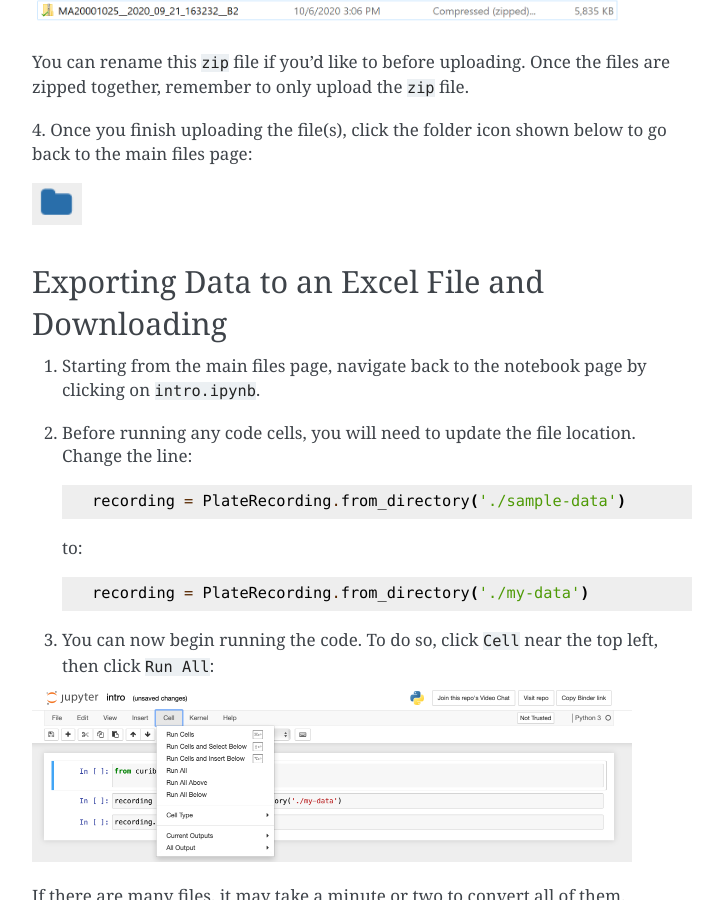
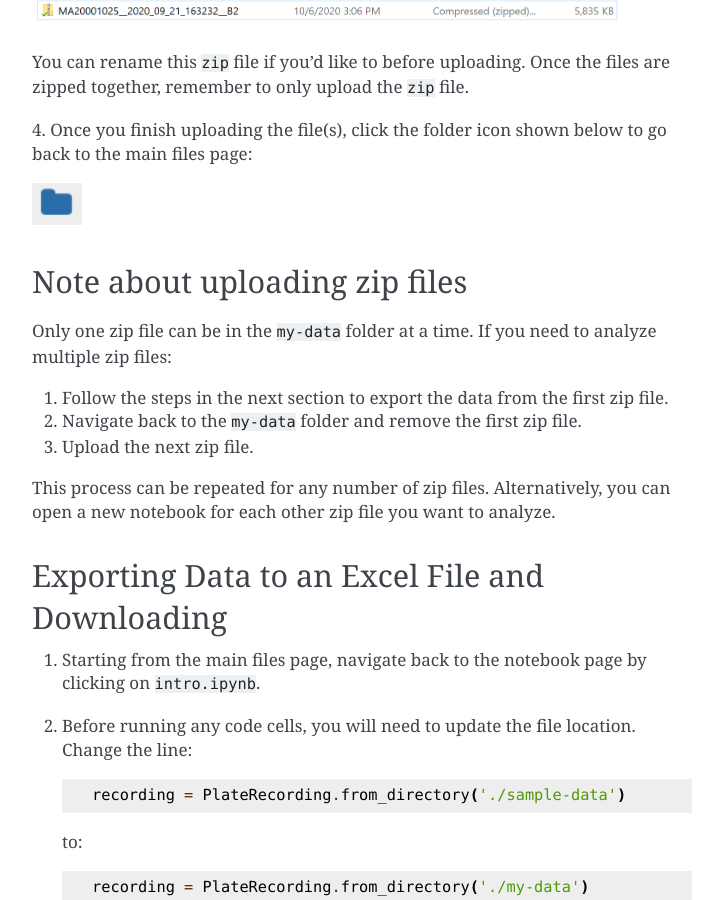
Before and after one commit to CuriBio/curibio.sdk, a Sphinx documentation site: the page built from docs/source/gettingstarted.rst, in a window 1280 px wide and 900 px high, scrolled down 3251 px. Shown: the whole window, without its empty margins (388-1111 px from the left). Built offline with Sphinx 7.4.7, drawn with Linux system fonts in a browser that asks for light colours; some of the changed text lies outside the part shown.

Commit message:
added note about uploading mutliple zip files

```diff
--- a/docs/source/gettingstarted.rst
+++ b/docs/source/gettingstarted.rst
@@ -104,6 +104,23 @@ back to the main files page:
 .. image:: images/folder_icon.png
     :width: 50
 
+
+Note about uploading zip files
+------------------------------
+
+Only one zip file can be in the ``my-data`` folder at a time.
+If you need to analyze multiple zip files:
+
+1. Follow the steps in the next section to export the data from the first zip file.
+
+2. Navigate back to the ``my-data`` folder and remove the first zip file.
+
+3. Upload the next zip file.
+
+This process can be repeated for any number of zip files. Alternatively, you can open
+a new notebook for each other zip file you want to analyze.
+
+
 Exporting Data to an Excel File and Downloading
 -----------------------------------------------
 
```
